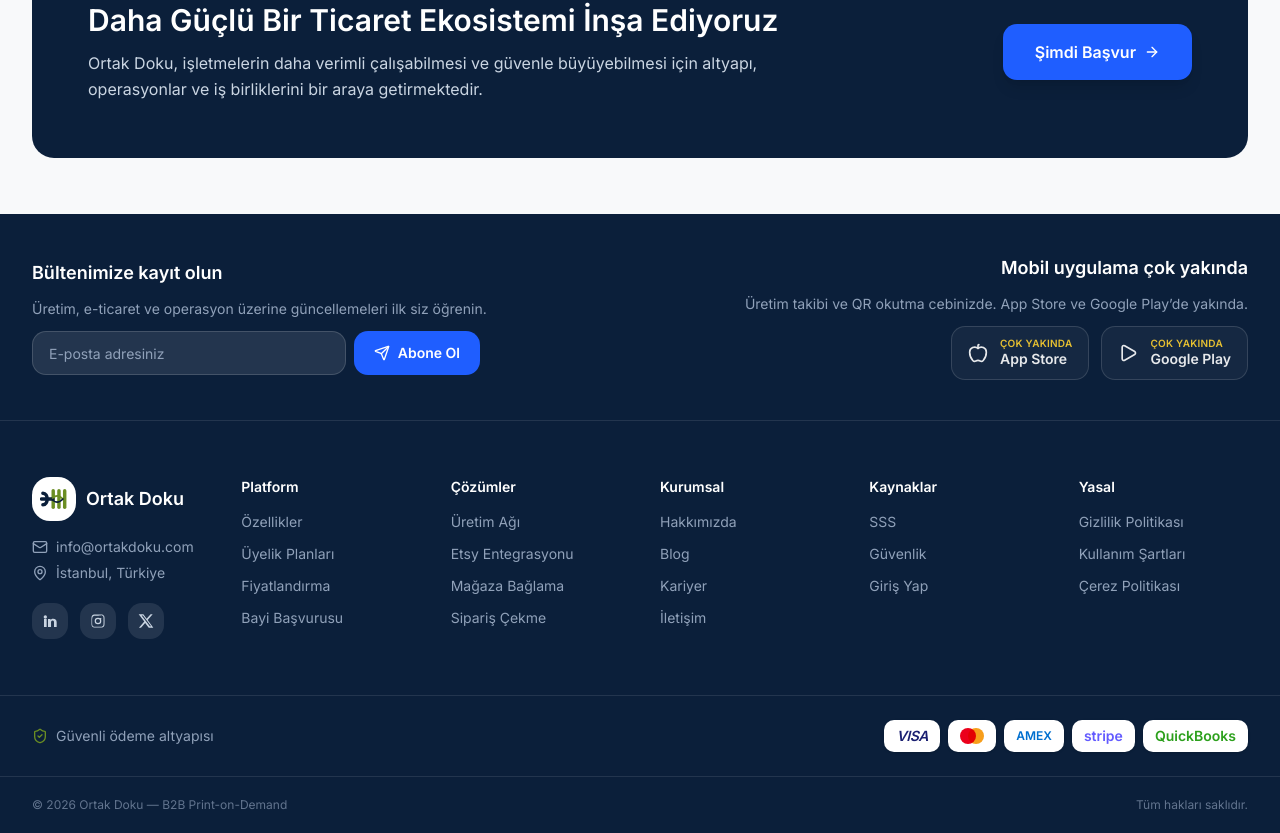
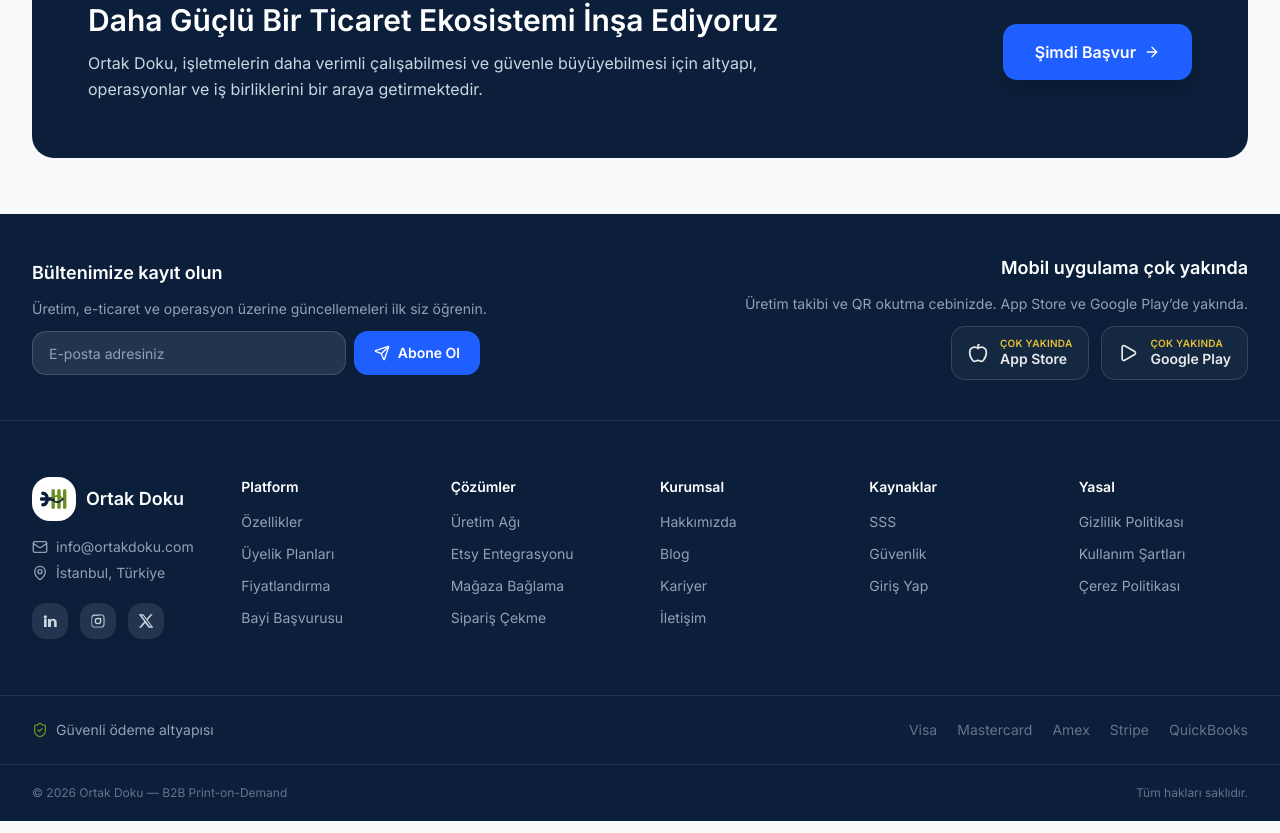
Before and after one commit to metinemredonmez/printly, a Next.js app in the folder frontend/: page / in a window 1280 px wide. Shown: the part 2103-2936 px from the top of the page. Built offline with nearby package versions, Linux system fonts and the light colour scheme; no server answers.

Commit message:
style(footer): ödeme rozetlerini minimalleştir (kutu/renk kaldırıldı, soluk yazı)

```diff
--- a/frontend/components/site-footer.tsx
+++ b/frontend/components/site-footer.tsx
@@ -187,17 +187,10 @@ export function SiteFooter() {
             <ShieldCheck className="h-4 w-4 text-brand-accent" />
             {tr ? 'Güvenli ödeme altyapısı' : 'Secure payment infrastructure'}
           </div>
-          <div className="flex items-center gap-2 flex-wrap justify-center">
-            <PayChip><span className="font-semibold italic text-[#1A1F71] text-sm tracking-tight">VISA</span></PayChip>
-            <PayChip>
-              <span className="flex items-center">
-                <span className="h-4 w-4 rounded-full bg-[#EB001B]" />
-                <span className="h-4 w-4 rounded-full bg-[#F79E1B] -ml-2 mix-blend-multiply" />
-              </span>
-            </PayChip>
-            <PayChip><span className="font-semibold text-[#006FCF] text-xs">AMEX</span></PayChip>
-            <PayChip><span className="font-semibold text-[#635BFF] text-sm">stripe</span></PayChip>
-            <PayChip><span className="font-semibold text-[#2CA01C] text-sm">QuickBooks</span></PayChip>
+          <div className="flex items-center gap-x-5 gap-y-1 flex-wrap justify-center text-slate-500">
+            {['Visa', 'Mastercard', 'Amex', 'Stripe', 'QuickBooks'].map((m) => (
+              <span key={m} className="text-sm">{m}</span>
+            ))}
           </div>
         </div>
       </div>
@@ -212,14 +205,6 @@ export function SiteFooter() {
   );
 }
 
-function PayChip({ children }: { children: React.ReactNode }) {
-  return (
-    <span className="h-8 min-w-[3rem] px-3 rounded-lg bg-white flex items-center justify-center shadow-sm">
-      {children}
-    </span>
-  );
-}
-
 function StoreBadge({ icon, store, soon }: { icon: React.ReactNode; store: string; soon: string }) {
   return (
     <div className="inline-flex items-center gap-3 rounded-xl border border-white/15 bg-white/5 px-4 py-2.5 opacity-90">
```
